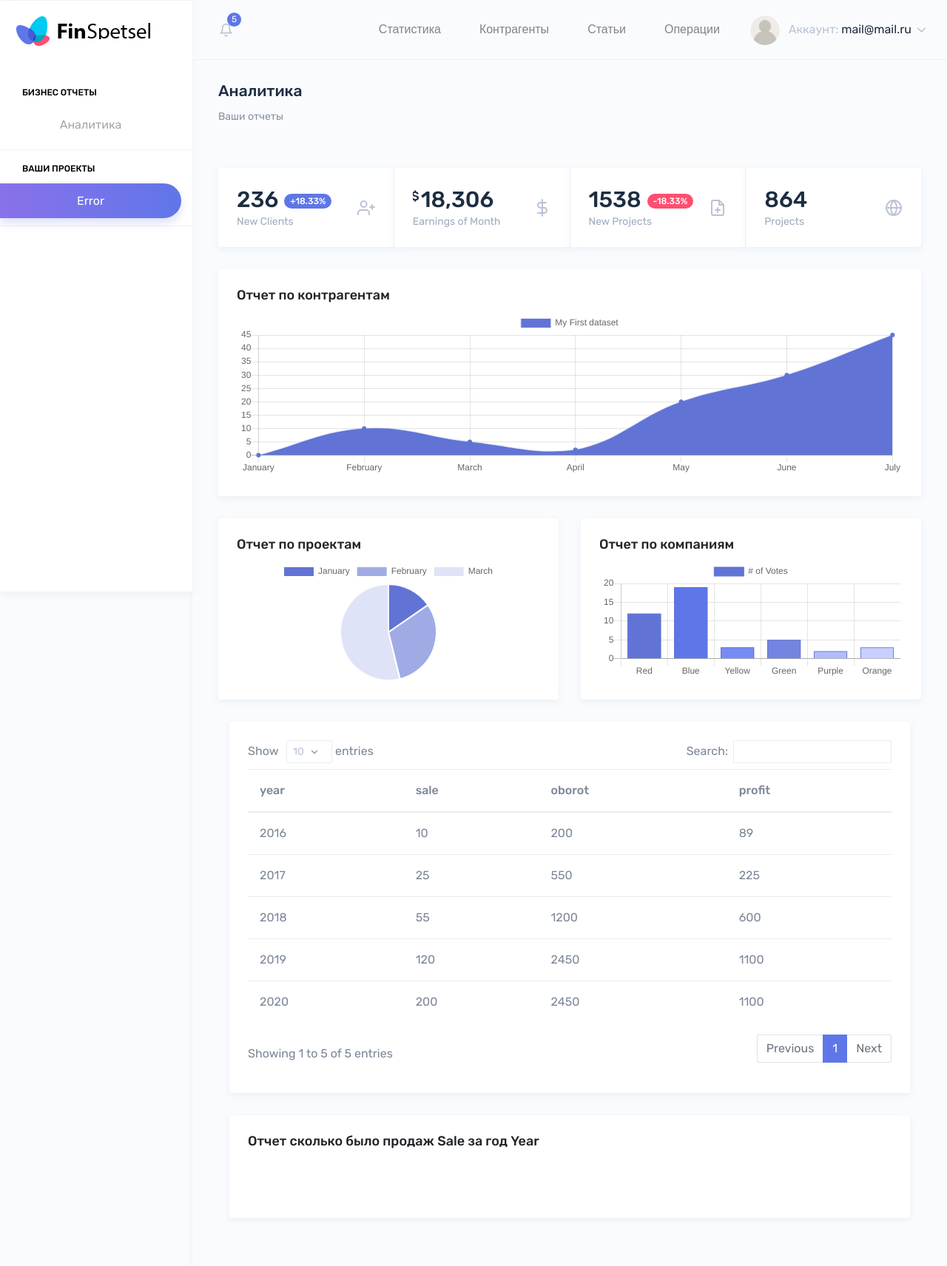
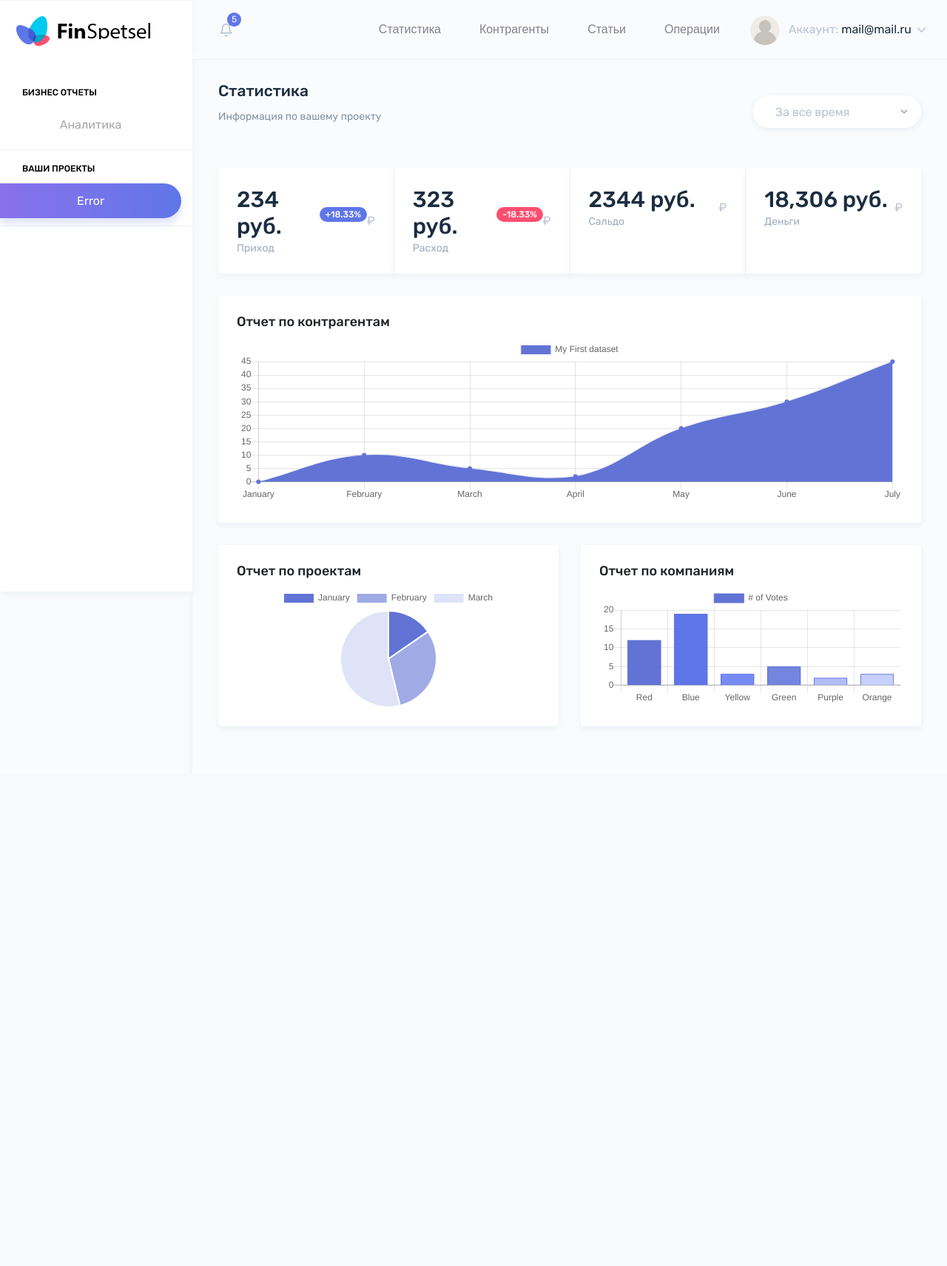
Before and after one commit to MkTverHub/FinsProject, a Spring app: template basicFins/src/main/resources/templates/Fins_Reports.html in a window 1280 px wide. Shown: the whole page at 74% size. After the commit the page ends 955 px from the top, so only its background shows below. Run offline with Thymeleaf, Linux system fonts and the light colour scheme; the template is opened without the code that fills it, so the values that code supplies are empty; some of the project's set-up classes (security, data sources, template engines, error pages and the like) are left out, and stand-ins take their place.

Commit message:
likimiks

```diff
--- a/basicFins/src/main/resources/templates/Fins_Reports.html
+++ b/basicFins/src/main/resources/templates/Fins_Reports.html
@@ -36,13 +36,24 @@
         <div class="page-breadcrumb">
                 <div class="row">
                     <div class="col-7 align-self-center">
-                        <h3 class="page-title text-truncate text-dark font-weight-medium mb-1">Аналитика</h3>
+                        <h3 class="page-title text-truncate text-dark font-weight-medium mb-1">Статистика</h3>
                         <div class="d-flex align-items-center">
                             <nav aria-label="breadcrumb">
                                 <ol class="breadcrumb mt-2 p-0">
-                                    <li class="breadcrumb-item text-muted active" aria-current="page"><a href="#">Ваши отчеты</a></li>
+                                    <li class="breadcrumb-item text-muted active" aria-current="page"><a href="#">Информация по вашему проекту</a></li>
                                 </ol>
                             </nav>
+                        </div>
+                    </div>
+                    <div class="col-5 align-self-center">
+                        <div class="customize-input float-right">
+                            <select class="custom-select custom-select-set form-control bg-white border-0 custom-shadow custom-radius">
+                                <option selected="">За все время</option>
+                                <option value="1">Сегодня</option>
+                                <option value="2">Вчера</option>
+                                <option value="3">Последние 7 дней</option>
+                                <option value="4">Последние 30 дней</option>
+                            </select>
                         </div>
                     </div>
                 </div>
@@ -60,27 +71,13 @@
                             <div class="d-flex d-lg-flex d-md-block align-items-center">
                                 <div>
                                     <div class="d-inline-flex align-items-center">
-                                        <h2 class="text-dark mb-1 font-weight-medium">236</h2>
+                                        <h2 class="text-dark mb-1 font-weight-medium"><span>234</span> руб.</h2>
                                         <span class="badge bg-primary font-12 text-white font-weight-medium badge-pill ml-2 d-lg-block d-md-none">+18.33%</span>
                                     </div>
-                                    <h6 class="text-muted font-weight-normal mb-0 w-100 text-truncate">New Clients</h6>
+                                    <h6 class="text-muted font-weight-normal mb-0 w-100 text-truncate">Приход</h6>
                                 </div>
                                 <div class="ml-auto mt-md-3 mt-lg-0">
-                                    <span class="opacity-7 text-muted"><svg xmlns="http://www.w3.org/2000/svg" width="24" height="24" viewBox="0 0 24 24" fill="none" stroke="currentColor" stroke-width="2" stroke-linecap="round" stroke-linejoin="round" class="feather feather-user-plus"><path d="M16 21v-2a4 4 0 0 0-4-4H5a4 4 0 0 0-4 4v2"></path><circle cx="8.5" cy="7" r="4"></circle><line x1="20" y1="8" x2="20" y2="14"></line><line x1="23" y1="11" x2="17" y2="11"></line></svg></span>
-                                </div>
-                            </div>
-                        </div>
-                    </div>
-                    <div class="card border-right">
-                        <div class="card-body">
-                            <div class="d-flex d-lg-flex d-md-block align-items-center">
-                                <div>
-                                    <h2 class="text-dark mb-1 w-100 text-truncate font-weight-medium"><sup class="set-doller">$</sup>18,306</h2>
-                                    <h6 class="text-muted font-weight-normal mb-0 w-100 text-truncate">Earnings of Month
-                                    </h6>
-                                </div>
-                                <div class="ml-auto mt-md-3 mt-lg-0">
-                                    <span class="opacity-7 text-muted"><svg xmlns="http://www.w3.org/2000/svg" width="24" height="24" viewBox="0 0 24 24" fill="none" stroke="currentColor" stroke-width="2" stroke-linecap="round" stroke-linejoin="round" class="feather feather-dollar-sign"><line x1="12" y1="1" x2="12" y2="23"></line><path d="M17 5H9.5a3.5 3.5 0 0 0 0 7h5a3.5 3.5 0 0 1 0 7H6"></path></svg></span>
+                                    <span class="opacity-7 text-muted">₽</span>
                                 </div>
                             </div>
                         </div>
@@ -90,26 +87,40 @@
                             <div class="d-flex d-lg-flex d-md-block align-items-center">
                                 <div>
                                     <div class="d-inline-flex align-items-center">
-                                        <h2 class="text-dark mb-1 font-weight-medium">1538</h2>
+                                        <h2 class="text-dark mb-1 font-weight-medium"><span>323</span> руб.</h2>
                                         <span class="badge bg-danger font-12 text-white font-weight-medium badge-pill ml-2 d-md-none d-lg-block">-18.33%</span>
                                     </div>
-                                    <h6 class="text-muted font-weight-normal mb-0 w-100 text-truncate">New Projects</h6>
+                                    <h6 class="text-muted font-weight-normal mb-0 w-100 text-truncate">Расход</h6>
                                 </div>
                                 <div class="ml-auto mt-md-3 mt-lg-0">
-                                    <span class="opacity-7 text-muted"><svg xmlns="http://www.w3.org/2000/svg" width="24" height="24" viewBox="0 0 24 24" fill="none" stroke="currentColor" stroke-width="2" stroke-linecap="round" stroke-linejoin="round" class="feather feather-file-plus"><path d="M14 2H6a2 2 0 0 0-2 2v16a2 2 0 0 0 2 2h12a2 2 0 0 0 2-2V8z"></path><polyline points="14 2 14 8 20 8"></polyline><line x1="12" y1="18" x2="12" y2="12"></line><line x1="9" y1="15" x2="15" y2="15"></line></svg></span>
+                                    <span class="opacity-7 text-muted">₽</span>
                                 </div>
                             </div>
                         </div>
                     </div>
-                    <div class="card">
+                    <div class="card border-right">
                         <div class="card-body">
                             <div class="d-flex d-lg-flex d-md-block align-items-center">
                                 <div>
-                                    <h2 class="text-dark mb-1 font-weight-medium">864</h2>
-                                    <h6 class="text-muted font-weight-normal mb-0 w-100 text-truncate">Projects</h6>
+                                    <h2 class="text-dark mb-1 font-weight-medium"><span>2344</span> руб.</h2>
+                                    <h6 class="text-muted font-weight-normal mb-0 w-100 text-truncate">Сальдо</h6>
                                 </div>
                                 <div class="ml-auto mt-md-3 mt-lg-0">
-                                    <span class="opacity-7 text-muted"><svg xmlns="http://www.w3.org/2000/svg" width="24" height="24" viewBox="0 0 24 24" fill="none" stroke="currentColor" stroke-width="2" stroke-linecap="round" stroke-linejoin="round" class="feather feather-globe"><circle cx="12" cy="12" r="10"></circle><line x1="2" y1="12" x2="22" y2="12"></line><path d="M12 2a15.3 15.3 0 0 1 4 10 15.3 15.3 0 0 1-4 10 15.3 15.3 0 0 1-4-10 15.3 15.3 0 0 1 4-10z"></path></svg></span>
+                                    <span class="opacity-7 text-muted">₽</span>
+                                </div>
+                            </div>
+                        </div>
+                    </div>
+                    <div class="card ">
+                        <div class="card-body">
+                            <div class="d-flex d-lg-flex d-md-block align-items-center">
+                                <div>
+                                    <h2 class="text-dark mb-1 w-100 text-truncate font-weight-medium"><span>18,306</span> руб.</h2>
+                                    <h6 class="text-muted font-weight-normal mb-0 w-100 text-truncate">Деньги
+                                    </h6>
+                                </div>
+                                <div class="ml-auto mt-md-3 mt-lg-0">
+                                    <span class="opacity-7 text-muted">₽</span>
                                 </div>
                             </div>
                         </div>
@@ -143,64 +154,6 @@
                         </div>
                     </div>
                 </div>
-
-                 <div class="col-lg-12"> <!------------Дефолтная таблица для четвертого отчета------------->
-                        <div class="card">
-                            <div class="card-body">
-                            <table class="table" id="dataTable">
-                              <thead>
-                                <th>year</th>
-                                <th>sale</th>
-                                <th>oborot</th>
-                                <th>profit</th>
-                              </thead>
-                              <tbody>
-                                <tr>
-                                  <td>2016</td>
-                                  <td>10</td>
-                                  <td>200</td>
-                                  <td>89</td>
-                                </tr>
-                                <tr>
-                                  <td>2017</td>
-                                  <td>25</td>
-                                  <td>550</td>
-                                  <td>225</td>
-                                </tr>
-                                <tr>
-                                  <td>2018</td>
-                                  <td>55</td>
-                                  <td>1200</td>
-                                  <td>600</td>
-                                </tr>
-                                <tr>
-                                  <td>2019</td>
-                                  <td>120</td>
-                                  <td>2450</td>
-                                  <td>1100</td>
-                                </tr>
-                                <tr>
-                                  <td>2020</td>
-                                  <td>200</td>
-                                  <td>2450</td>
-                                  <td>1100</td>
-                                </tr>
-                              </tbody>
-                            </table>
-                            </div>
-                        </div>
-
-                    </div>
-
-                    <div class="col-lg-12"> <!------------Четвертый отчет------------->
-                        <div class="card">
-                            <div class="card-body chart">
-                                <h4 class="card-title">Отчет сколько было продаж Sale за год Year</h4>
-                                <canvas id="myChart4" width="200" height="50"></canvas>
-                            </div>
-                        </div>
-                    </div>
-
 
         <!-- *************************************************************** -->
         <!-- КОНЕЦ ЦЕНТРАЛЬНОГО БЛОКА -->
```
